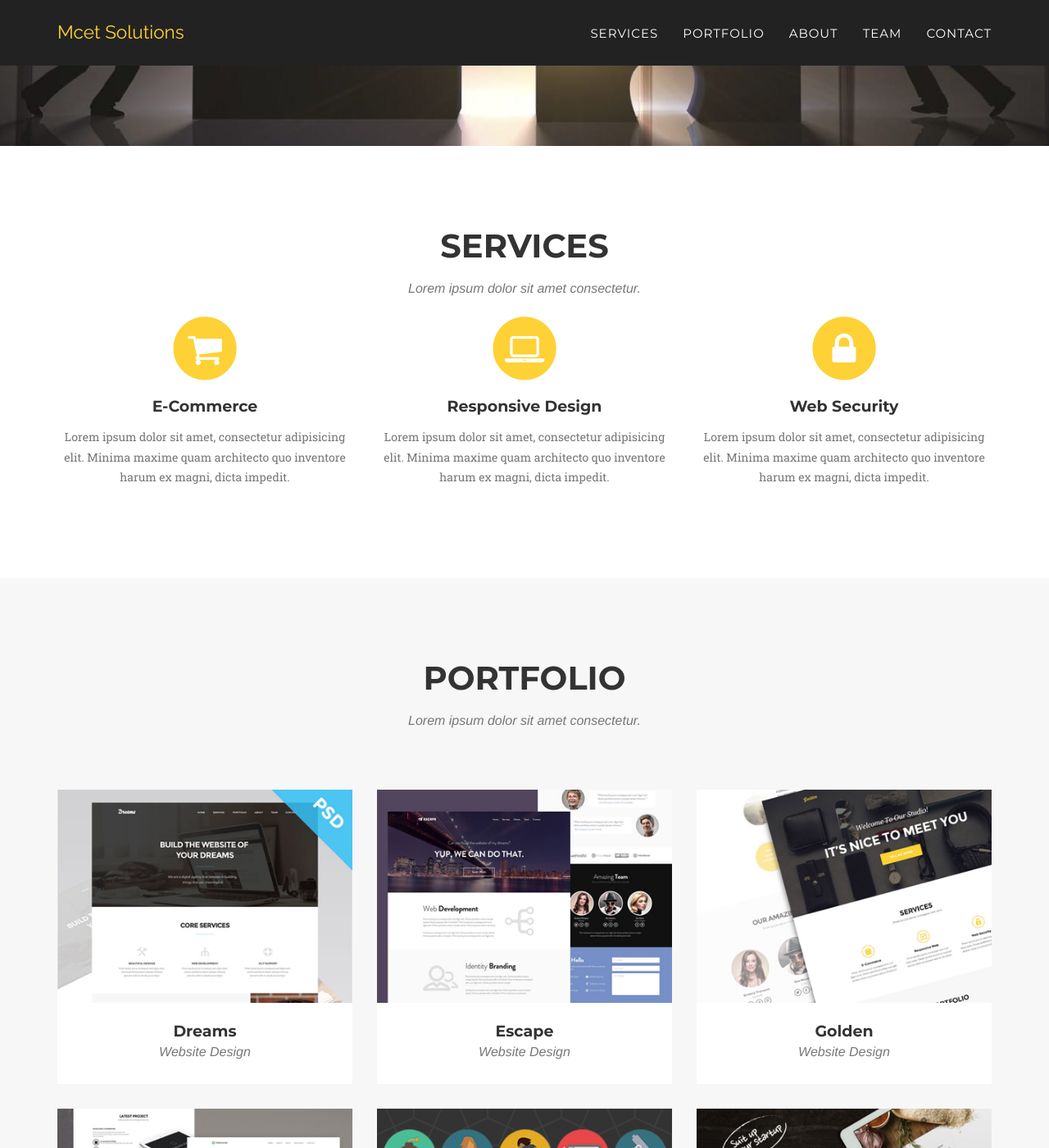
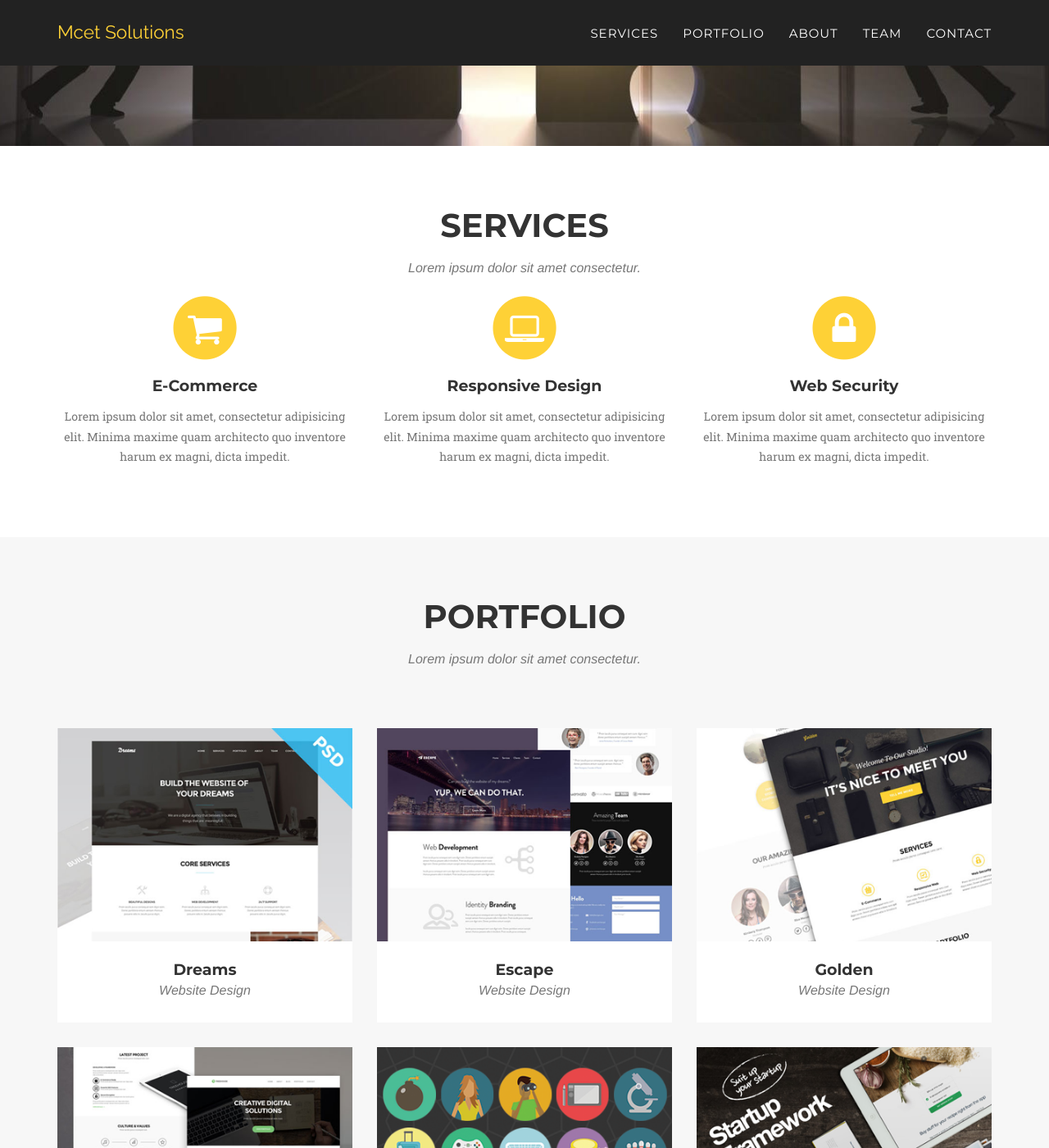
Before and after one commit to mcetsolutions/mcetsolutions.github.io, a Jekyll site: the page built from index.html, in a window 1280 px wide and 1400 px high, scrolled down 422 px. Shown: the whole window at 82% size. Built offline with Jekyll 4.4.1, drawn with Linux system fonts in a browser that asks for light colours; some web fonts are replaced.

Commit message:
Update agency.css

```diff
--- a/_includes/css/agency.css
+++ b/_includes/css/agency.css
@@ -464,7 +464,7 @@ header .intro-text .intro-lead-in {
 }
 
 section {
-    padding: 100px 0;
+    padding: 75px 0;
 }
 
 section h2.section-heading {
@@ -502,7 +502,7 @@ h4, .h4 {
 
 @media(min-width:768px) {
     section {
-        padding: 100px 0;
+        padding: 75px 0;
     }
 
     section h2.section-heading {
```
